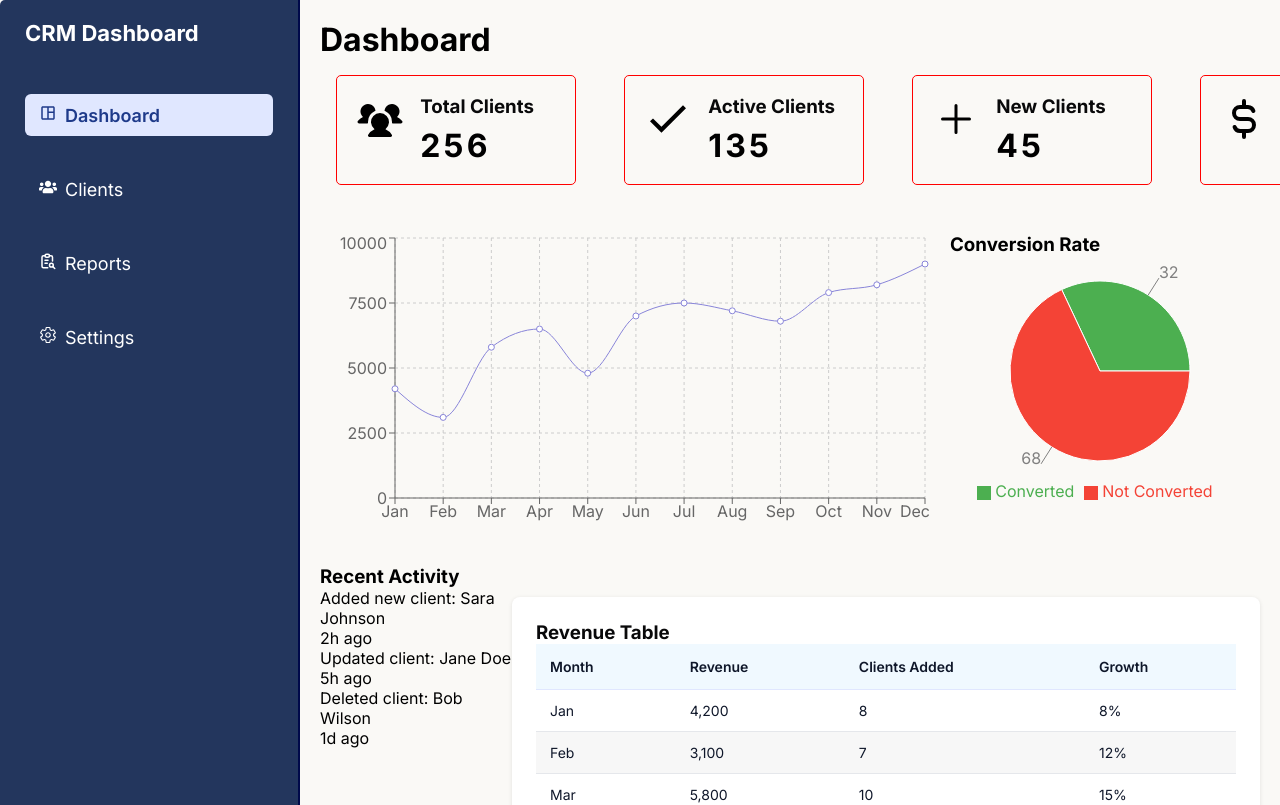
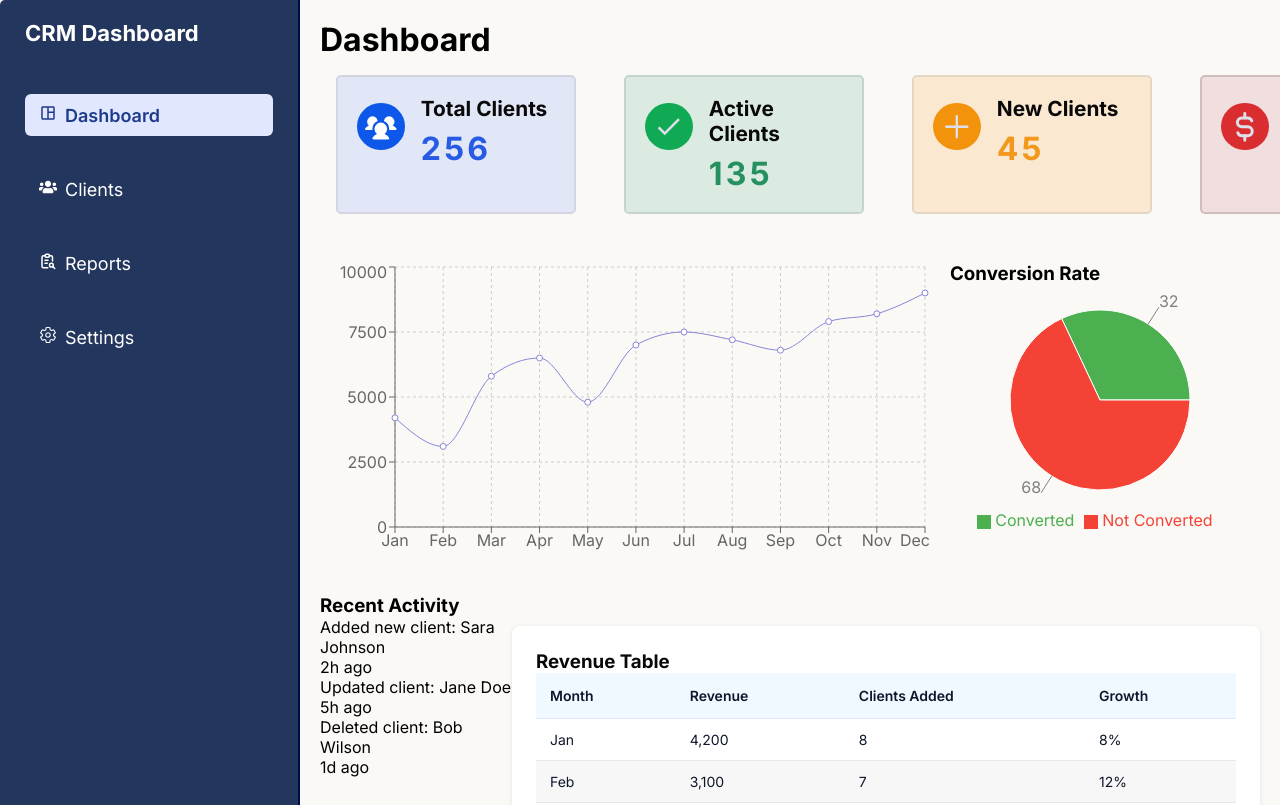
Before and after one commit to FixedBits/client-dashboard, a React (Vite) app: page / in a window 1280 px wide. Shown: the top 805 px of the page. Built offline with nearby package versions, Linux system fonts and the light colour scheme.

Commit message:
Apply theme variables and custom icon badges to KPI cards
Reference new CSS variables for background, border, title, and value
colors on each card. Add circular icon badges with per-card background
and color, decoupled from card text colors.

```diff
--- a/src/styles/Card.css
+++ b/src/styles/Card.css
@@ -1,6 +1,5 @@
 /* Styling for KPICard and StatsRow components */
 .card-container {
-  border: red solid 1px; /* test border — temporary, remove once per-card colors are added */
   border-radius: 5px;
   margin: 1rem;
   padding: 1.2em;
@@ -24,13 +23,75 @@
 }
 
 /* Per-card styling override, applied via the className prop */
-.total-clients {
-  background: blue;
+.total-clients-card {
+  background: var(--total-clients-card-bg);
+  color: var(--total-clients-card-value);
+  border: solid 2px var(--total-clients-card-border);
+}
+
+.total-clients-card .icon-title svg {
+  color: white;
+  background: #0d58e9;
+  border: #0d58e9 solid;
+  border-radius: 50%;
+  padding: 4px;
+  font-size: 0.85em;
+}
+
+.active-clients-card {
+  background: var(--active-clients-card-bg);
+  color: var(--active-clients-card-value);
+  border: solid 2px var(--active-clients-card-border);
+}
+
+.active-clients-card svg {
+  color: var(--card-title-icon);
+  background: #10aa54;
+  font-size: 0.85em;
+  border-radius: 50%;
+  padding: 9px;
+  font-size: 0.85em;
+}
+
+.new-clients-card {
+  background: var(--new-clients-card-bg);
+  color: var(--new-clients-card-value);
+  border: solid 2px var(--new-clients-card-border);
+}
+
+.new-clients-card svg {
+  color: var(--card-title-icon);
+  background: #f3930c;
+  font-size: 0.85em;
+  border-radius: 50%;
+  padding: 5px;
+  font-size: 0.85em;
+}
+
+.revenue-card {
+  border: solid 2px var(--revenue-card-border);
+  background: var(--revenue-card-bg);
+}
+
+.revenue-card svg {
+  color: var(--card-title-icon);
+  background: #d92d30;
+  font-size: 0.85em;
+  border-radius: 50%;
+  padding: 6px;
+  font-size: 0.85em;
+}
+
+.revenue-card .card-title {
+  color: var(--revenue-card-title, black);
+}
+.revenue-card .card-value {
+  color: var(--revenue-card-value, black);
 }
 
 /* Icon styling within the card */
 .icon-title {
-  font-size: 3em;
+  font-size: 3.5em;
 }
 
 /* Layout for the card's text content */
@@ -43,6 +104,7 @@
 /* Card title styling, theme-aware via CSS variable */
 .card-title {
   color: var(--card-title);
+  font-size: 1.3rem;
 }
 
 /* Card value styling */
```
